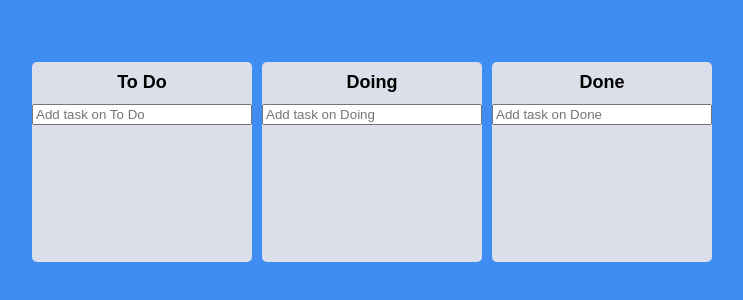
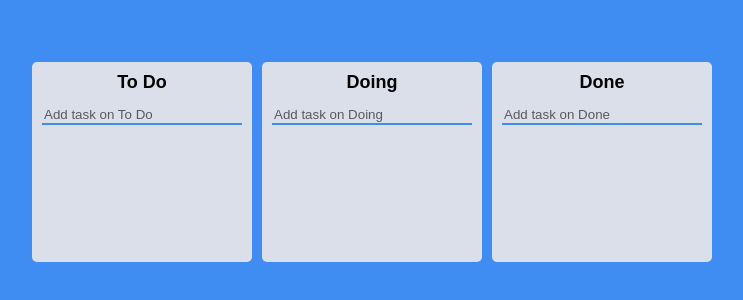
Before and after one commit to handmadeCode95/trello, a React (Create React App) app: page / in a window 1280 px wide. Shown: the part 238-538 px from the top of the page, without its empty margins (268-1011 px from the left). Built offline with nearby package versions, Linux system fonts and the light colour scheme.

Commit message:
Update input style

```diff
--- a/src/Components/Board.tsx
+++ b/src/Components/Board.tsx
@@ -47,10 +47,23 @@ const Area = styled.div<IAreaProps>`
   transition: background-color 0.1s ease-in;
 `;
 
+const FormWrapper = styled.div`
+  padding: 0 10px;
+`;
+
 const Form = styled.form`
   width: 100%;
   input {
     width: 100%;
+    background: none;
+    border: none;
+    border-bottom: 2px solid ${(props) => props.theme.bgColor};
+    &:focus {
+      outline: none;
+    }
+    &::placeholder {
+      color: rgba(0, 0, 0, 0.6);
+    }
   }
 `;
 
@@ -73,6 +86,7 @@ function Board({ toDos, boardId }: IBoardProps) {
   return (
     <Wrapper>
       <Title>{boardId}</Title>
+      <FormWrapper>
         <Form onSubmit={handleSubmit(onValid)}>
           <input
             {...register("toDo", { required: true })}
@@ -80,6 +94,7 @@ function Board({ toDos, boardId }: IBoardProps) {
             placeholder={`Add task on ${boardId}`}
           ></input>
         </Form>
+      </FormWrapper>
       <Droppable droppableId={boardId}>
         {(provided, snapshot) => (
           <Area
--- a/src/index.tsx
+++ b/src/index.tsx
@@ -61,10 +61,12 @@ table {
 }
 body {
   font-weight: 300;
-  font-family: 'Source Sans Pro', sans-serif;
   background-color:${(props) => props.theme.bgColor};
   color: black;
   line-height: 1.2;
+  * {
+    font-family: 'Source Sans Pro', sans-serif;
+  }
 }
 a {
   text-decoration:none;
```
Lines whose indentation alone changed are shown as unchanged.
